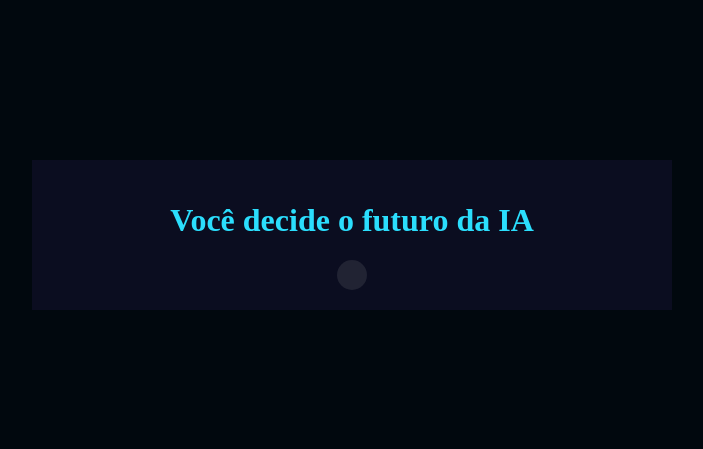
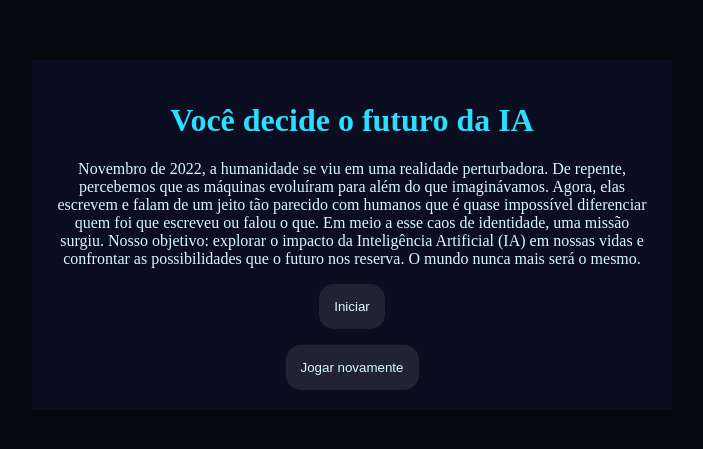
Before and after one commit to ricardoteofila/IA-project, a plain HTML site: page index.html in a window 1280 px wide. Shown: the part 173-622 px from the top of the page, without its empty margins (288-991 px from the left). Drawn offline with Linux system fonts and the light colour scheme.

Commit message:
Update HTML content and script references

```diff
--- a/index.html
+++ b/index.html
@@ -1,23 +1,38 @@
 <!DOCTYPE html>
 <html lang="pt-br">
+
 <head>
     <meta charset="UTF-8">
     <meta name="viewport" content="width=device-width, initial-scale=1.0">
     <link rel="stylesheet" href="style.css">
     <title>Você decide o futuro da IA</title>
 </head>
+
 <body>
     <div class="caixa-principal">
         <h1>Você decide o futuro da IA</h1>
+        <div class="tela-inicial">
+            <p>Novembro de 2022, a humanidade se viu em uma realidade perturbadora.
+                De repente, percebemos que as máquinas evoluíram para além do que imaginávamos.
+                Agora, elas escrevem e falam de um jeito tão parecido com humanos que é quase impossível diferenciar
+                quem foi que escreveu ou falou o que.
+                Em meio a esse caos de identidade, uma missão surgiu.
+                Nosso objetivo: explorar o impacto da Inteligência Artificial (IA) em nossas vidas e confrontar as
+                possibilidades que o futuro nos reserva.
+                O mundo nunca mais será o mesmo.
+            </p>
+            <button class="iniciar-btn">Iniciar</button>
+        </div>
         <div class="caixa-perguntas"></div>
         <div class="caixa-alternativas"></div>
         <div class="caixa-resultado">
             <p class="texto-resultado"></p>
-            <button class="novamente-btn"></button>
+            <button class="novamente-btn">Jogar novamente</button>
         </div>
     </div>
-    <script type="modulo" src="js/aleatorio.js"></script>
-     <script type="modulo" src="js/perguntas.js"></script>
-      <script type="modulo" src="script.js"></script>
+    <script type="module" src="js/aleatorio.js"></script>
+    <script type="module" src="js/perguntas.js"></script>
+    <script type="module" src="js/script.js"></script>
 </body>
+
 </html>
```
